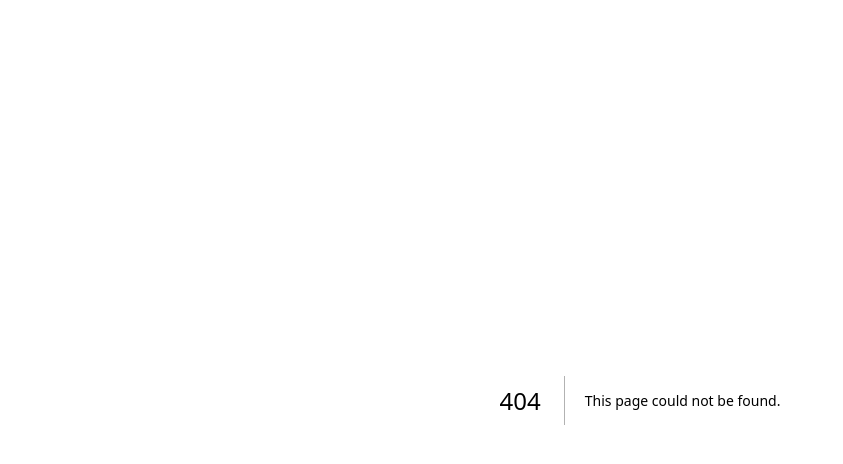
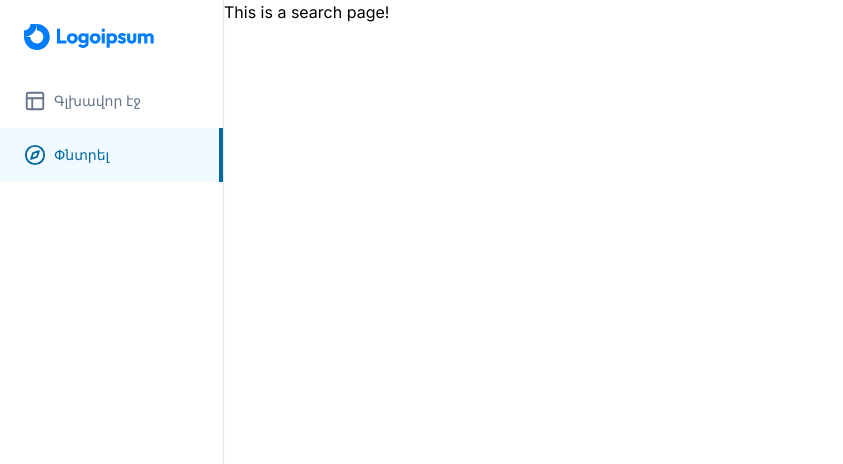
Before and after one commit to petrosyanhovo/self-learning-website, a Next.js app: page /search in a window 1280 px wide. Before the commit this address had no page. Shown: the top 464 px of the page, without its empty margins (0-843 px from the left). Built offline with nearby package versions, Linux system fonts and the light colour scheme.

Commit message:
Worked on Slidebar

```diff
--- /dev/null
+++ b/src/app/(dashboard)/(routes)/search/page.tsx
@@ -0,0 +1,9 @@
+const SearchPage = () => {
+    return (
+        <div>
+            This is a search page!
+         </div>
+    );
+}
+
+export default SearchPage;
--- a/src/app/(dashboard)/_components/sidebar-item.tsx
+++ b/src/app/(dashboard)/_components/sidebar-item.tsx
@@ -43,6 +43,12 @@ export const SidebarItem = ({
                 />
                 {label}
             </div>
+            <div
+                className={cn(
+                    "ml-auto opacity-0 border-2 border-sky-700 h-full transition-all",
+                    isActive && "opacity-100"
+                )}
+            />
         </button>
      );
 }
--- a/src/app/(dashboard)/layout.tsx
+++ b/src/app/(dashboard)/layout.tsx
@@ -10,7 +10,9 @@ const DashboardLayout = ({
             <div className="hidden md:flex h-full w-56 flex-col fixed inset-y-0 z-50">
                 <Sidebar/>
             </div>
-            {children}
+            <main className="md:pl-56 h-full">
+                {children}
+            </main>
         </div>
      );
 }
```
